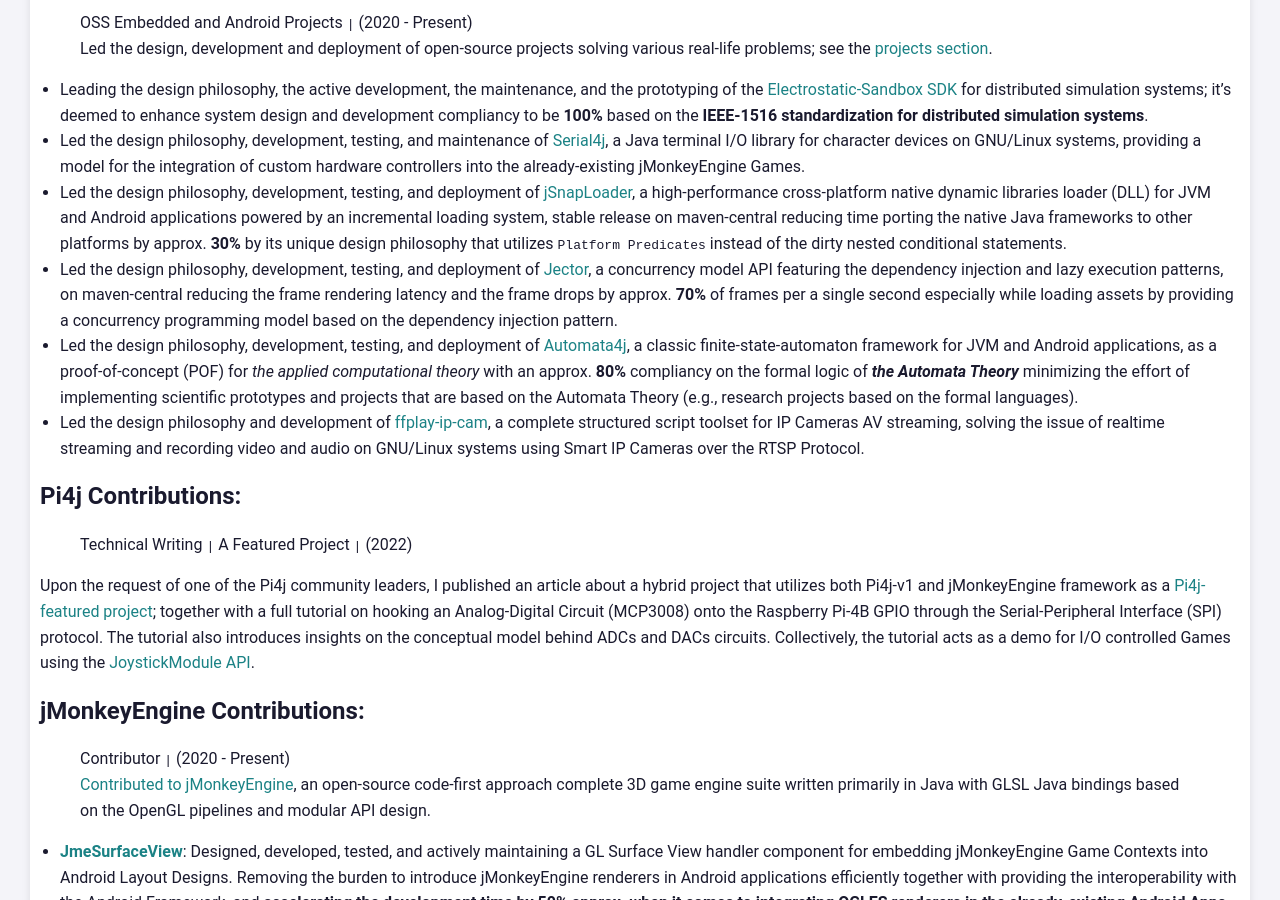
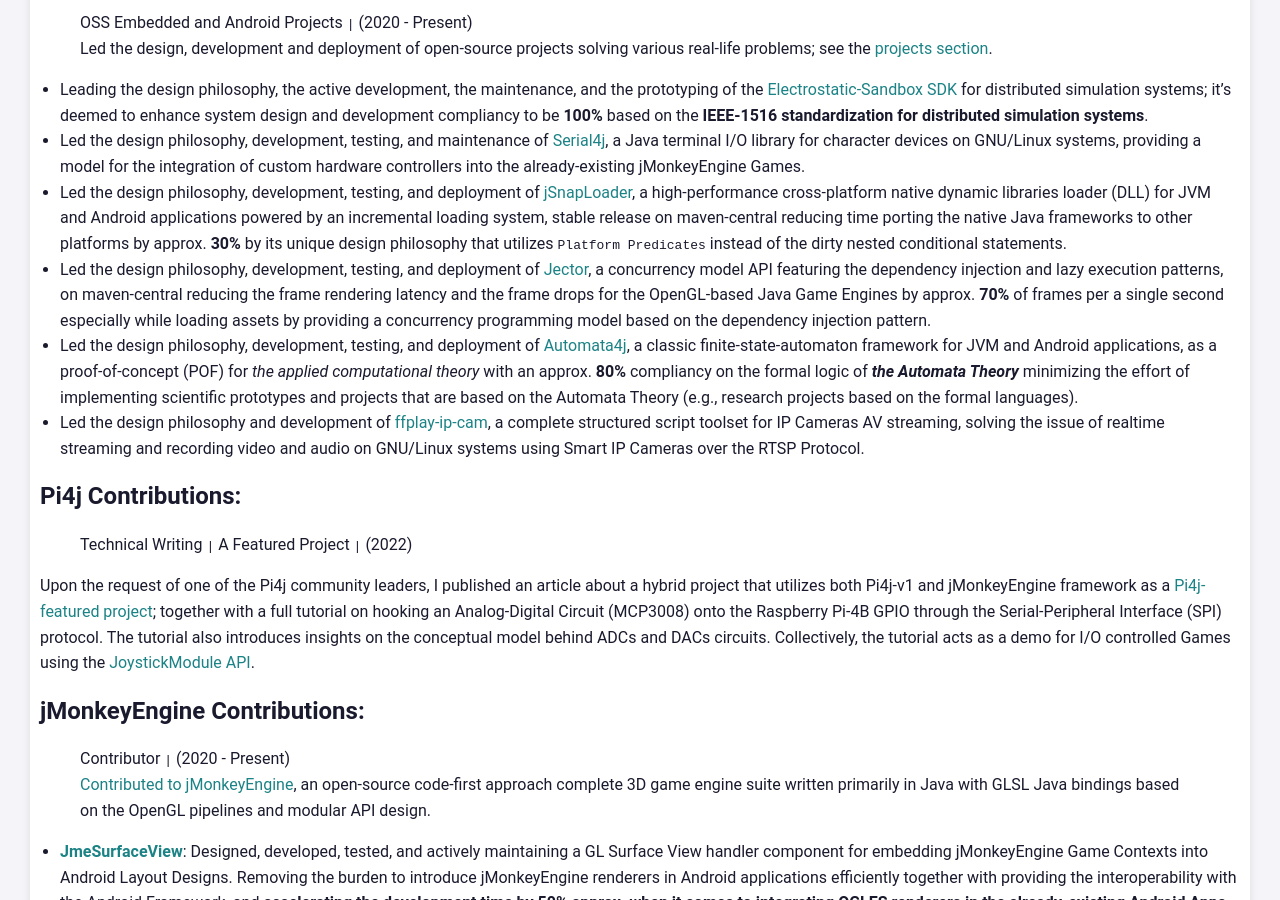
Before and after one commit to pavly-gerges/pavly-gerges, a Jekyll site: the page built from resume/index.md, in a window 1280 px wide and 900 px high, scrolled down 1078 px. Built offline with Jekyll 4.4.1, drawn with Linux system fonts in a browser that asks for light colours; our own code applies the rules of GitHub Pages for plain Markdown files.

Commit message:
Update index.md

```diff
--- a/resume/index.md
+++ b/resume/index.md
@@ -20,7 +20,7 @@ A self-taught embedded software engineer with a demonstrated background in embed
 * Leading the design philosophy, the active development, the maintenance, and the prototyping of the [Electrostatic-Sandbox SDK](https://github.com/Electrostat-Lab/Electrostatic-Sandbox) for distributed simulation systems; it's deemed to enhance system design and development compliancy to be **100%** based on the **IEEE-1516 standardization for distributed simulation systems**.
 * Led the design philosophy, development, testing, and maintenance of [Serial4j](https://github.com/Electrostat-Lab/Serial4j), a Java terminal I/O library for character devices on GNU/Linux systems, providing a model for the integration of custom hardware controllers into the already-existing jMonkeyEngine Games.
 * Led the design philosophy, development, testing, and deployment of [jSnapLoader](https://github.com/Electrostat-Lab/jSnapLoader), a high-performance cross-platform native dynamic libraries loader (DLL) for JVM and Android applications powered by an incremental loading system, stable release on maven-central reducing time porting the native Java frameworks to other platforms by approx. **30%** by its unique design philosophy that utilizes `Platform Predicates` instead of the dirty nested conditional statements.
-* Led the design philosophy, development, testing, and deployment of [Jector](https://github.com/Electrostat-Lab/Jector), a concurrency model API featuring the dependency injection and lazy execution patterns, on maven-central reducing the frame rendering latency and the frame drops by approx. **70%** of frames per a single second especially while loading assets by providing a concurrency programming model based on the dependency injection pattern.
+* Led the design philosophy, development, testing, and deployment of [Jector](https://github.com/Electrostat-Lab/Jector), a concurrency model API featuring the dependency injection and lazy execution patterns, on maven-central reducing the frame rendering latency and the frame drops for the OpenGL-based Java Game Engines by approx. **70%** of frames per a single second especially while loading assets by providing a concurrency programming model based on the dependency injection pattern.
 * Led the design philosophy, development, testing, and deployment of [Automata4j](https://github.com/Electrostat-Lab/Automata4j), a classic finite-state-automaton framework for JVM and Android applications, as a proof-of-concept (POF) for _the applied computational theory_ with an approx. **80%** compliancy on the formal logic of **_the Automata Theory_** minimizing the effort of implementing scientific prototypes and projects that are based on the Automata Theory (e.g., research projects based on the formal languages).
 * Led the design philosophy and development of [ffplay-ip-cam](https://github.com/Electrostat-Lab/ffplay-ip-cam), a complete structured script toolset for IP Cameras AV streaming, solving the issue of realtime streaming and recording video and audio on GNU/Linux systems using Smart IP Cameras over the RTSP Protocol.
 
```
